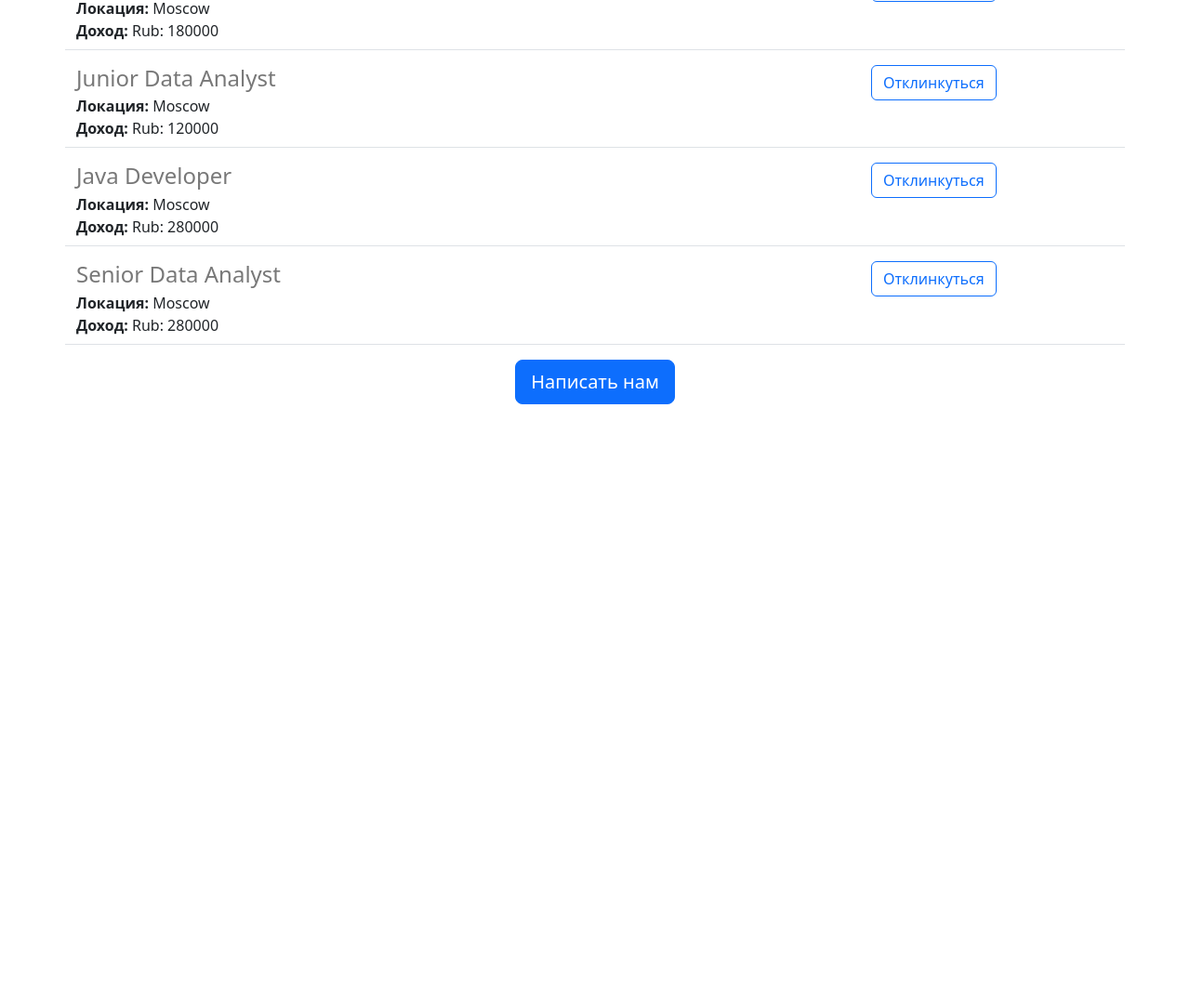
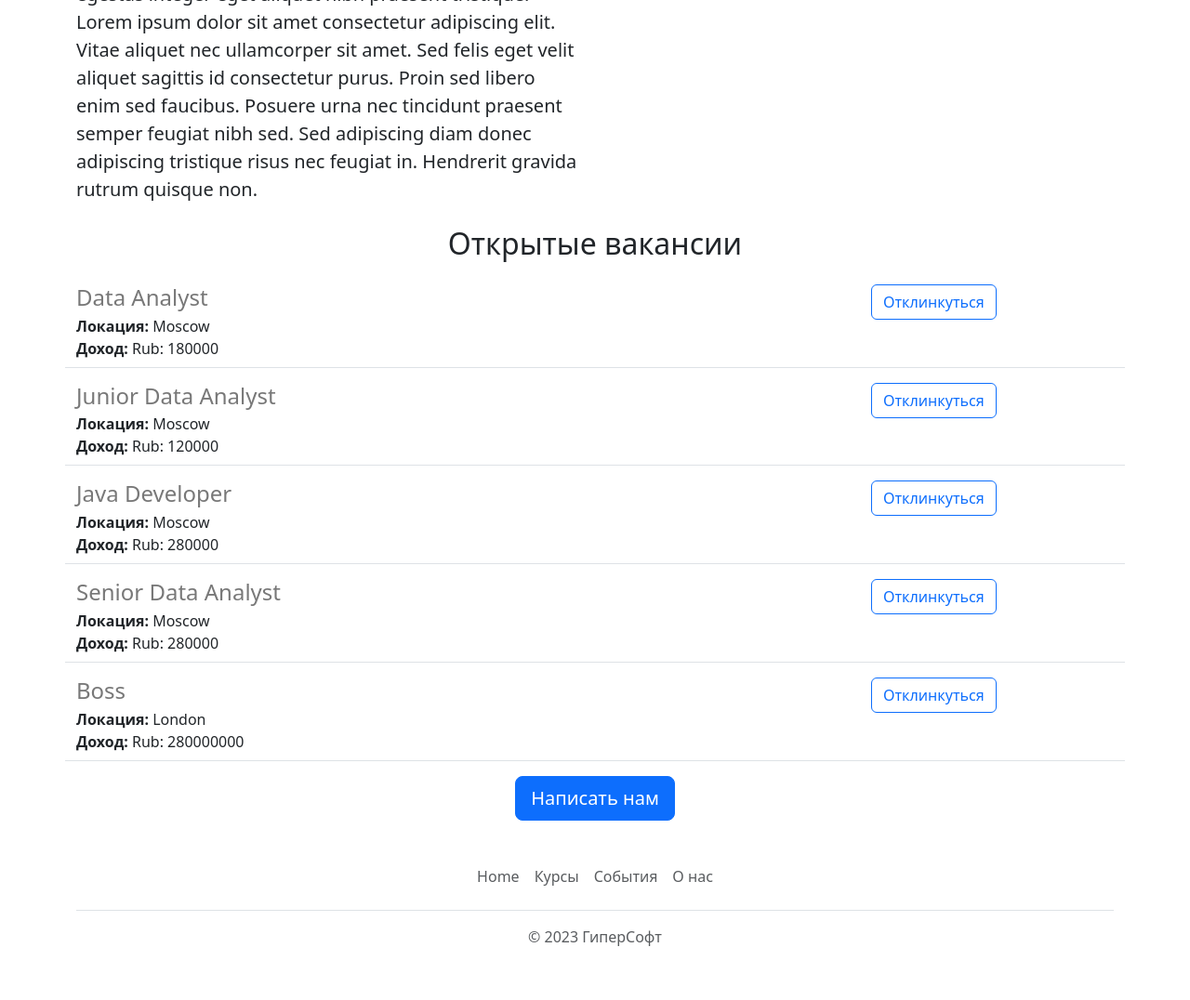
Before and after one commit to s-m-j/pyflask_sample, a Flask app: page / in a window 1280 px wide. Shown: the part 895-1971 px from the top of the page at 93% size. Before the commit the page ends 1330 px from the top, so only its background shows below. Run offline with Flask 2, Linux system fonts and the light colour scheme.

Commit message:
Функциональные и эстетические доработки

```diff
--- a/app.py
+++ b/app.py
@@ -26,6 +26,12 @@ JOBS=[
     'title': "Senior Data Analyst",
     'location': 'Moscow',
     'salary': 'Rub: 280000'
+  },
+  {
+    'id': 5,
+    'title': "Boss",
+    'location': 'London',
+    'salary': 'Rub: 280000000'
   }
 ]
 
--- /dev/null
+++ b/templates/footer.html
@@ -0,0 +1,11 @@
+<div class="container">
+  <footer class="py-3 my-4">
+    <ul class="nav justify-content-center border-bottom pb-3 mb-3">
+      <li class-"nav-item"><a href="#" class="nav-link px-2 text-muted">Home</a></li>
+      <li class-"nav-item"><a href="#" class="nav-link px-2 text-muted">Курсы</a></li>
+      <li class-"nav-item"><a href="#" class="nav-link px-2 text-muted">События</a></li>
+      <li class-"nav-item"><a href="#" class="nav-link px-2 text-muted">О нас</a></li>
+    </ul>
+    <p class="text-center text-muted">&copy; 2023 ГиперСофт</p>
+  </footer>
+</div>
--- a/templates/home.html
+++ b/templates/home.html
@@ -13,15 +13,26 @@
         height: 360px;
         width: 100%;
         object-fit: cover;
+        margin-bottom: 16px;
       }
     </style>
   </head>
   <body>
+    {% include 'nav.html' %}
+    <img class="img-fluid" id="banner" src="/static/banner.jpg">
     <div class="container">
       <h1 class="text-center mt-2 mb-4">Вакансии ГиперСофт</h1>
-      <img class="img-fluid" id="banner" src="/static/banner.jpg">
       <h2 class="text-center mt-2 mb-4">Немного о нас</h2>
-      <p class="lead">Lorem ipsum dolor sit amet, consectetur adipiscing elit, sed do eiusmod tempor incididunt ut labore et dolore magna aliqua. Posuere ac ut consequat semper viverra nam. Integer vitae justo eget magna fermentum iaculis eu. Egestas egestas fringilla phasellus faucibus scelerisque. Ac turpis egestas sed tempus urna et pharetra pharetra massa. Neque gravida in fermentum et sollicitudin ac orci phasellus. Posuere lorem ipsum dolor sit amet. Pulvinar pellentesque habitant morbi tristique senectus. Ut diam quam nulla porttitor massa id. Turpis egestas integer eget aliquet nibh praesent tristique. Lorem ipsum dolor sit amet consectetur adipiscing elit. Vitae aliquet nec ullamcorper sit amet. Sed felis eget velit aliquet sagittis id consectetur purus. Proin sed libero enim sed faucibus. Posuere urna nec tincidunt praesent semper feugiat nibh sed. Sed adipiscing diam donec adipiscing tristique risus nec feugiat in. Hendrerit gravida rutrum quisque non. </p>
+      <div class="row">
+        <div class="col-md-6">
+          <p class="lead">
+            Lorem ipsum dolor sit amet, consectetur adipiscing elit, sed do eiusmod tempor incididunt ut labore et dolore magna aliqua. Posuere ac ut consequat semper viverra nam. Integer vitae justo eget magna fermentum iaculis eu. Egestas egestas fringilla phasellus faucibus scelerisque. Ac turpis egestas sed tempus urna et pharetra pharetra massa. Neque gravida in fermentum et sollicitudin ac orci phasellus. Posuere lorem ipsum dolor sit amet. Pulvinar pellentesque habitant morbi tristique senectus. Ut diam quam nulla porttitor massa id. Turpis egestas integer eget aliquet nibh praesent tristique. Lorem ipsum dolor sit amet consectetur adipiscing elit. Vitae aliquet nec ullamcorper sit amet. Sed felis eget velit aliquet sagittis id consectetur purus. Proin sed libero enim sed faucibus. Posuere urna nec tincidunt praesent semper feugiat nibh sed. Sed adipiscing diam donec adipiscing tristique risus nec feugiat in. Hendrerit gravida rutrum quisque non.
+          </p>
+        </div>
+        <div class="d-none d-md-block col-md-6">
+		      <img src="/static/people.jpg" style="height:320px;border-radius:5px">
+        </div>
+      </div>
       <h2 class="text-center mt-2 mb-4">Открытые вакансии</h2>
       <div>
         {% for job in jobs %}
@@ -29,9 +40,10 @@
         {% endfor %}
       </div>
       <div class="text-center">
-        <button class="btn btn-primary btn-lg">Написать нам</button>
+        <a href="mailto:ssmaslov@mail.ru?subject=Вопросы по открытым вакансиям" class="btn btn-primary btn-lg">Написать нам</a>
       </div>
     </div>
+    {% include 'footer.html' %}
     <!-- jQuery (necessary for Bootstrap's JavaScript plugins) -->
     <script src="https://code.jquery.com/jquery-1.12.4.min.js" integrity="sha384-nvAa0+6Qg9clwYCGGPpDQLVpLNn0fRaROjHqs13t4Ggj3Ez50XnGQqc/r8MhnRDZ" crossorigin="anonymous"></script>
     <!-- Include all compiled plugins (below), or include individual files as needed -->
--- a/templates/jobitem.html
+++ b/templates/jobitem.html
@@ -14,6 +14,6 @@
     {% endif %}
   </div>
   <div class="col-3">
-    <button type="button" class="btn btn-outline-primary">Отклинкуться</button>
+    <a href="mailto:ssmaslov@mail.ru?subject=Отклик на вакансию {{job['title']}}" type="button" class="btn btn-outline-primary">Отклинкуться</a>
   </div>
 </div>
--- /dev/null
+++ b/templates/nav.html
@@ -0,0 +1,9 @@
+<nav class="navbar shadow-sm fixed-top bg-white">
+  <div class="container-fluid">
+    <a class="navbar-brand" href="#">
+      <img src="/static/logo.svg" alt="Logo" width="30" height="24" class="d-inline-block align-text-top">
+      ГиперСофт
+    </a>
+  </div>
+</nav>
+<div style="height:56px"></div>
```
Also changed, not shown: static/logo.svg (added), 1 other file.
